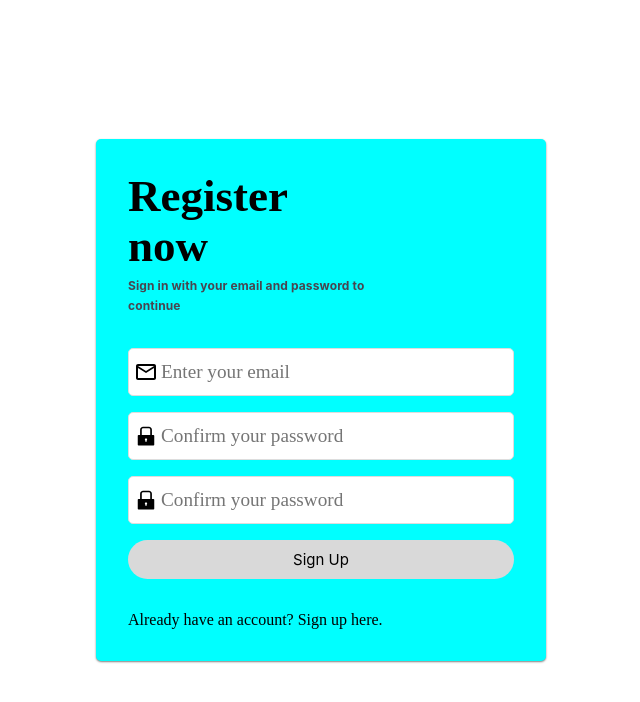
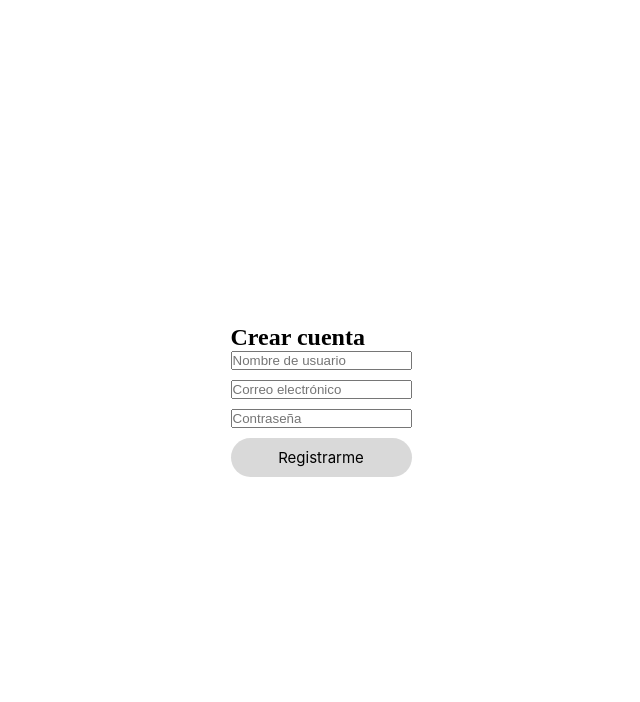
Before and after one commit to amgarber/Chefcito, a React (Create React App) app in the folder frontend/: page / in a window 1280 px wide. Both pictures are taken after a click on the element "Don’t have an account? Sign up here.". Shown: the top 702 px of the page, without its empty margins (319-959 px from the left). Built offline with nearby package versions, Linux system fonts and the light colour scheme; a web font is replaced by a local one.

Commit message:
conexion con back y front

```diff
--- a/frontend/src/App.tsx
+++ b/frontend/src/App.tsx
@@ -12,7 +12,7 @@ function App(){
     {Form == "Login" ? (
         <Login MdOutlineMail={MdOutlineMail} AiFillLock = {AiFillLock} FormHandle={setForm} />
     ) : (
-        <Register MdOutlineMail={MdOutlineMail} AiFillLock = {AiFillLock} FormHandle={setForm} />
+        <Register />
     )}
   </>
   );
--- a/frontend/src/Components/Register.jsx
+++ b/frontend/src/Components/Register.jsx
@@ -1,57 +1,81 @@
-import {useState} from "react";
+import { useState } from "react";
 
+function Register() {
+    const [username, setUsername] = useState('');
+    const [email, setEmail] = useState('');
+    const [password, setPassword] = useState('');
 
-function  Register( { MdOutlineMail, AiFillLock, FormHandle }) {
-
-    const [Email, setEmail] = useState('');
-    const [Password, setPassword] = useState('');
-
-    function handleRegister(e){
+    const handleRegister = async (e) => {
         e.preventDefault();
 
-        if(!Email || !Password){
+        if (!username || !email || !password) {
+            alert("Por favor completá todos los campos");
             return;
         }
-        console.log(Email, Password);
-        setEmail('');
-        setPassword('');
-    }
+
+        try {
+            const response = await fetch('http://localhost:3001/api/register', {
+                method: 'POST',
+                headers: {
+                    'Content-Type': 'application/json'
+                },
+                body: JSON.stringify({
+                    username,
+                    email,
+                    password
+                })
+            });
+
+            const data = await response.json();
+
+            if (!response.ok) {
+                alert(data.message || 'Error al registrar');
+                return;
+            }
+
+            alert("¡Registro exitoso!");
+            setUsername('');
+            setEmail('');
+            setPassword('');
+        } catch (error) {
+            console.error('Error en el registro:', error);
+            alert("Ocurrió un error inesperado");
+        }
+    };
 
     return (
-        <div className="form-container">
-            <h2>Register <br /> now</h2>
-            <h3> Sign in with your email and password to continue </h3>
-            <form onSubmit={ handleRegister }>
-                <div className="form-control">
-                    <input
-                        type="text"
-                        placeholder = "Enter your email"
-                        onChange={ (e) => setEmail(e.target.value) } />
-                    <MdOutlineMail className="Mail Icon"/>
-                </div>
+        <div style={{ padding: "20px", maxWidth: "400px", margin: "0 auto" }}>
+            <h2>Crear cuenta</h2>
+            <form onSubmit={handleRegister}>
+                <input
+                    type="text"
+                    placeholder="Nombre de usuario"
+                    value={username}
+                    onChange={(e) => setUsername(e.target.value)}
+                    style={{ display: "block", marginBottom: "10px", width: "100%" }}
+                />
 
-                <div className="form-control">
-                    <input
-                        type="password"
-                           placeholder = "Confirm your password"
-                        onChange={(e) =>  setPassword(e.target.value)} />
-                    <AiFillLock className = "Password Icon" />
-                </div>
+                <input
+                    type="email"
+                    placeholder="Correo electrónico"
+                    value={email}
+                    onChange={(e) => setEmail(e.target.value)}
+                    style={{ display: "block", marginBottom: "10px", width: "100%" }}
+                />
 
-                <div className="form-control">
-                    <input
-                        type="password"
-                        placeholder = "Confirm your password"
-                        onChange={(e) =>  setPassword(e.target.value)} />
-                    <AiFillLock className = "Password Icon" />
-                </div>
+                <input
+                    type="password"
+                    placeholder="Contraseña"
+                    value={password}
+                    onChange={(e) => setPassword(e.target.value)}
+                    style={{ display: "block", marginBottom: "10px", width: "100%" }}
+                />
 
-                <button onClick={handleRegister}>Sign Up</button>
-
+                <button type="submit" style={{ width: "100%" }}>
+                    Registrarme
+                </button>
             </form>
-            <p onClick = {() => FormHandle('Login')}> Already have an account? Sign up here.</p>
         </div>
-
     );
 }
 
```
